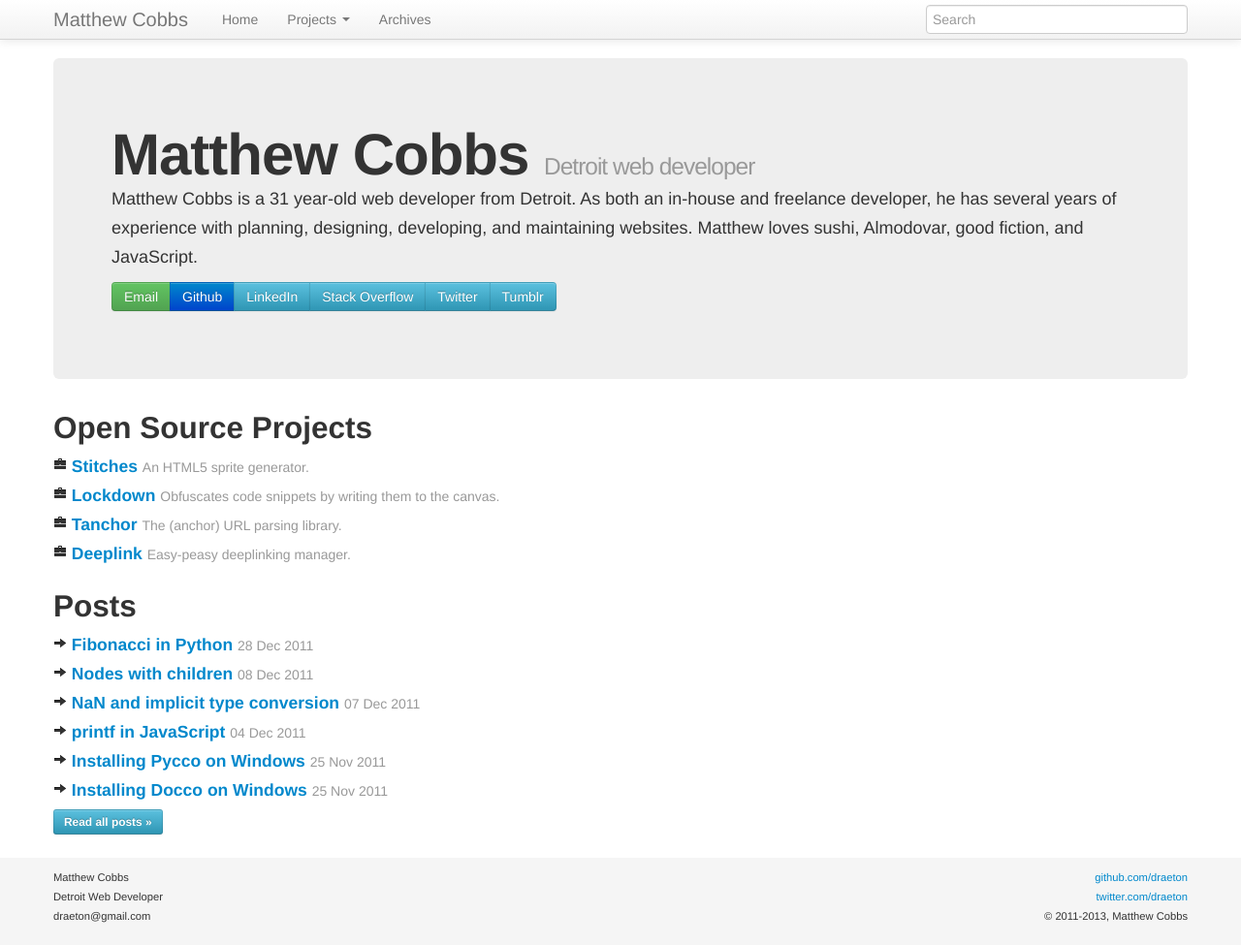
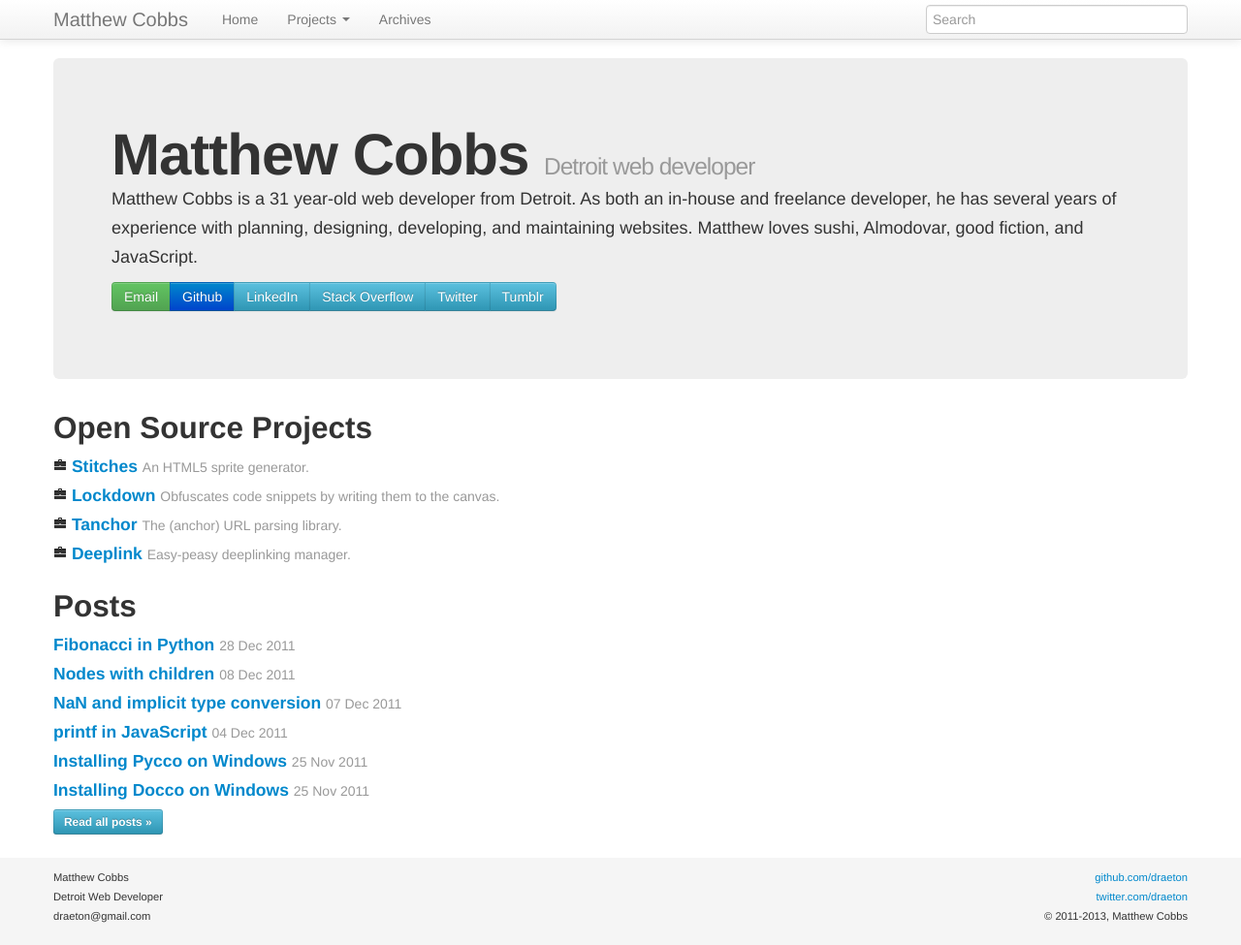
Before and after one commit to draeton/draeton.github.com, a Jekyll site: the page built from index.html, in a window 1280 px wide and 975 px high. Shown: the whole window at 97% size. Built offline with Jekyll 4.4.1, drawn with Linux system fonts in a browser that asks for light colours; nearby versions of some CDN libraries; Markdown is read by kramdown in place of the engine named in the settings; the list of posts is cut into pages by our own code.

Commit message:
Icon alignment

```diff
--- a/css/draeton.css
+++ b/css/draeton.css
@@ -35,3 +35,8 @@
 pre code {
     background: none;
 }
+
+#osprojects [class^="icon-"],
+#osprojects [class*=" icon-"] {
+    vertical-align: baseline;
+}
--- a/index.html
+++ b/index.html
@@ -27,10 +27,10 @@
 <section id="osprojects">
     <h2>Open Source Projects</h2>
 
-    <h4><a href="/stitches"><i class="icon-briefcase"></i> Stitches</a> <small>An HTML5 sprite generator.</small></h4>
-    <h4><a href="/lockdown"><i class="icon-briefcase"></i> Lockdown</a> <small>Obfuscates code snippets by writing them to the canvas.</small></h4>
-    <h4><a href="/tanchor"><i class="icon-briefcase"></i> Tanchor</a> <small>The (anchor) URL parsing library.</small></h4>
-    <h4><a href="/deeplink"><i class="icon-briefcase"></i> Deeplink</a> <small>Easy-peasy deeplinking manager.</small></h4>
+    <h4><i class="icon-briefcase"></i> <a href="/stitches">Stitches</a> <small>An HTML5 sprite generator.</small></h4>
+    <h4><i class="icon-briefcase"></i> <a href="/lockdown">Lockdown</a> <small>Obfuscates code snippets by writing them to the canvas.</small></h4>
+    <h4><i class="icon-briefcase"></i> <a href="/tanchor">Tanchor</a> <small>The (anchor) URL parsing library.</small></h4>
+    <h4><i class="icon-briefcase"></i> <a href="/deeplink">Deeplink</a> <small>Easy-peasy deeplinking manager.</small></h4>
 </section>
 <!-- end section -->
 
@@ -44,7 +44,7 @@
         {% if post.teaser %}
             data-toggle="tooltip" data-placement="right" title="{{ post.teaser }}"
         {% endif %}
-        ><i class="icon-arrow-right"></i> {{ post.title }}</a> <small>{{ post.date | date_to_string }}</small></h4>
+        >{{ post.title }}</a> <small>{{ post.date | date_to_string }}</small></h4>
 
 {% endfor %}
 
```
